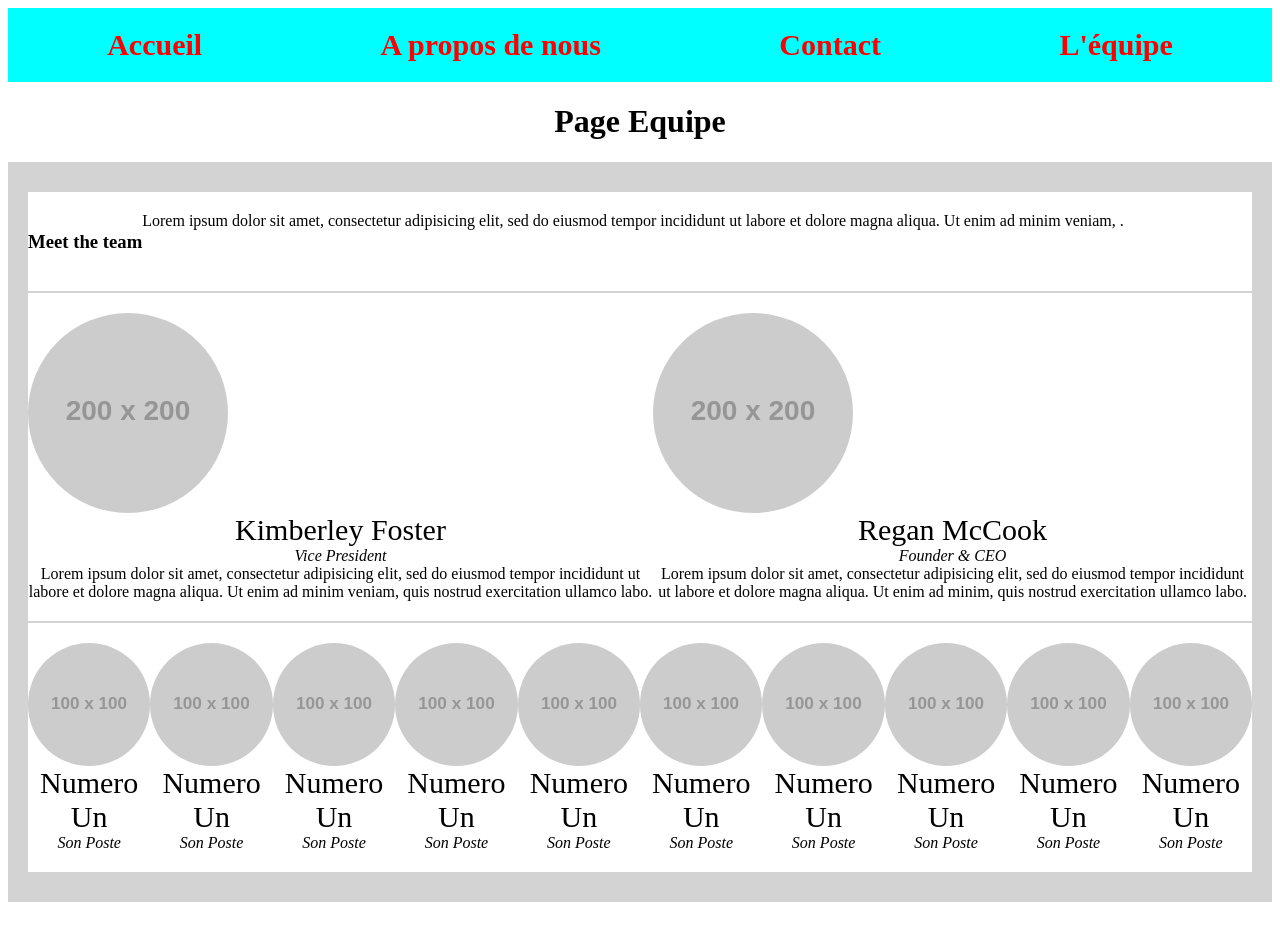
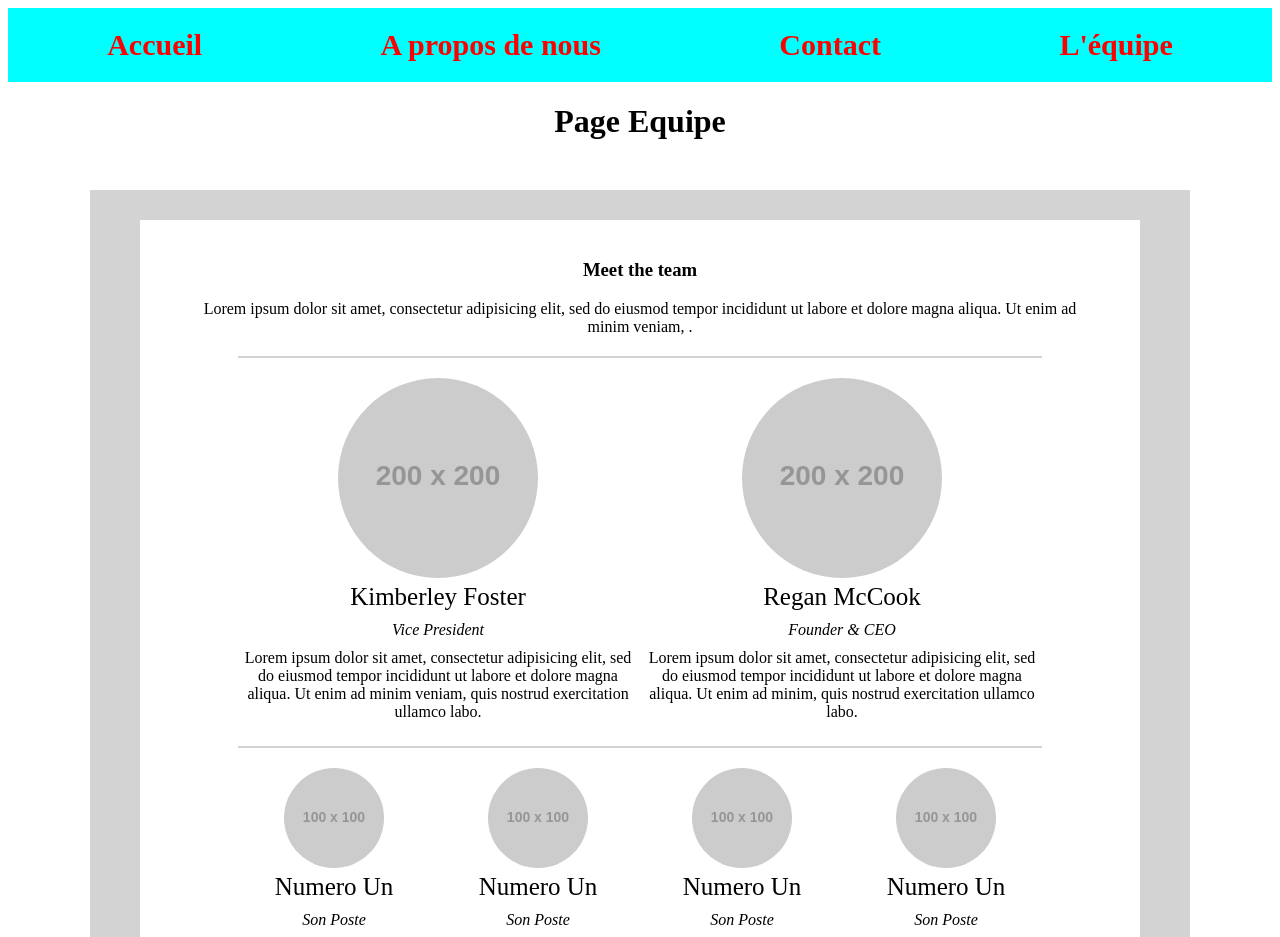
Before and after one commit to mouskito/eval-html, a plain HTML site: page tp_cours_afpa/tp_afpa_equipe.html in a window 1280 px wide. Shown: the top 937 px of the page. Drawn offline with Linux system fonts and the light colour scheme; placeholder pictures from the web are drawn by us.

Commit message:
TP afpa ajout equipe

```diff
--- a/tp_cours_afpa/tp_afpa_equipe.css
+++ b/tp_cours_afpa/tp_afpa_equipe.css
@@ -1,25 +1,53 @@
-.equipe{
+/*.equipe{
 	background: lightgrey;
 	padding: 30px 20px;
 	margin-bottom: 50px;
 	display: flex;
 	flex-direction: column;
+	width: 800px;
+}*/
+.meet{
+	padding: 20px 10px;
+	display: flex;
+	flex-direction: column;
 }
-.boss, .employes, .meet{
-	background: white;
-	padding: 20px 0;
+.equipe img{
+	border-radius: 100px;
+	width: 100px;
+	margin: auto;
+}
+.nom{font-size: 25px;}
+.poste{font-style: italic;}
+.employe_1{
 	display: inline-flex;
+	flex-direction: column;
+	justify-content: center;
+	text-align: center;
+	width: 200px;
+	margin: 20px 0;
 }
+.employe_1 span{margin: 5px 0;}
 .boss{
 	border-top: solid lightgrey 2px;
 	border-bottom: solid lightgrey 2px;
 }
 .boss img{width: 200px;}
-.equipe img{border-radius: 100px;}
-.nom{font-size: 30px;}
-.poste{font-style: italic;}
-.employe_1{
+#kim, #regan{width: 400px;}
+.employes, .meet, .boss{
+	max-width: 900px;
+	margin: auto;
+	justify-content: space-around;
+	text-align: center;
+}
+.equipe{
+	background: white;
 	display: flex;
 	flex-direction: column;
-	text-align: center;
+	justify-content: space-between;
 }
+#contour_equipe{
+	margin: 50px auto;
+	background: lightgrey;
+	padding: 30px 50px;
+	width: 1000px;
+}
--- a/tp_cours_afpa/tp_afpa_equipe.html
+++ b/tp_cours_afpa/tp_afpa_equipe.html
@@ -18,6 +18,7 @@
 
 	<center><h1>Page Equipe</h1></center>
 
+	<section id="contour_equipe">
 	<section class="equipe">
 		<div class="meet">
 			<h3>Meet the team</h3>
@@ -96,7 +97,7 @@
 			</div>
 		</div>
 	</section>
-
+	</section>
 	<footer>
 		<b>Suivez-nous</b>
 		<div class="reseaux">
```
Also changed, not shown: 1 other file.
